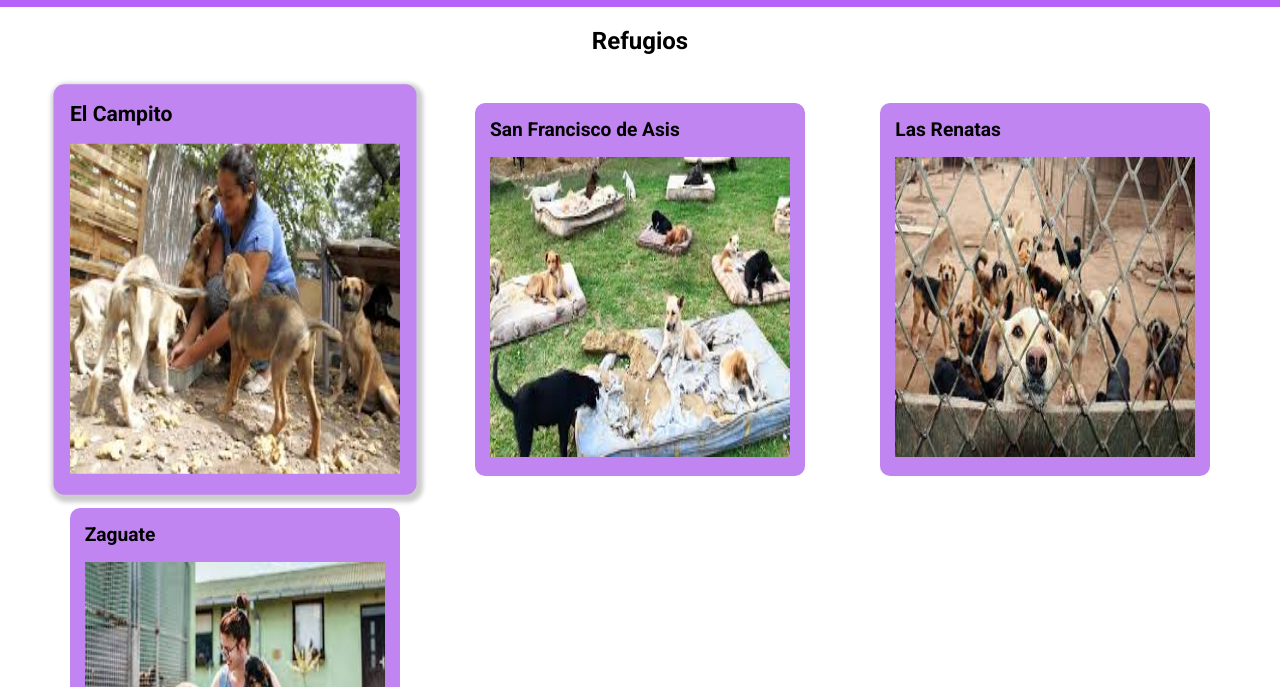
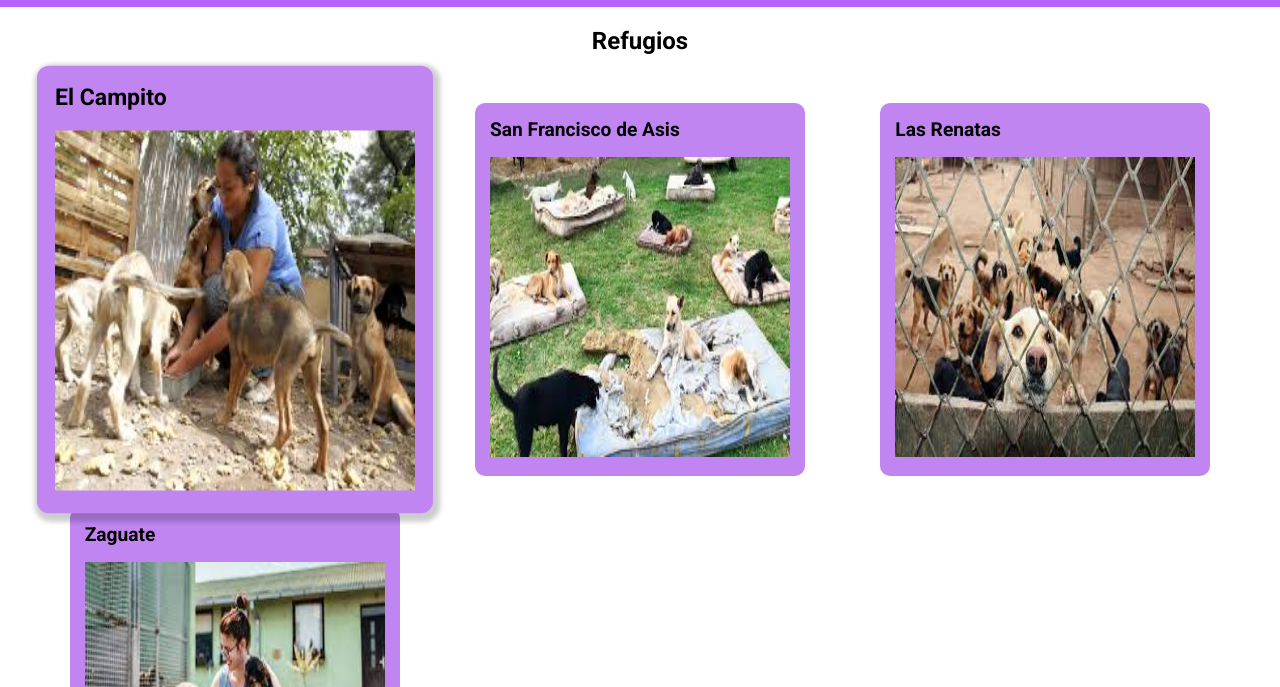
Before and after one commit to silvia2901/laica, a plain HTML site: page refugios.html in a window 1280 px wide. In both pictures the pointer is over the element "El Campito". Shown: the part 113-800 px from the top of the page. Drawn offline with Linux system fonts and the light colour scheme.

Commit message:
subo las animaciones

```diff
--- a/css/style.css
+++ b/css/style.css
@@ -275,10 +275,11 @@ h1{
     background-color: #c085f0;
     border-radius: 10px;
     transition: transform 0.3s;
+
 }
 
 .card:hover{
-    transform: scale(1.1);
+    transform: scale(1.2);
     box-shadow: 2px 3px 4px 4px rgba(0, 0, 0, 0.2);
 }
 
```
